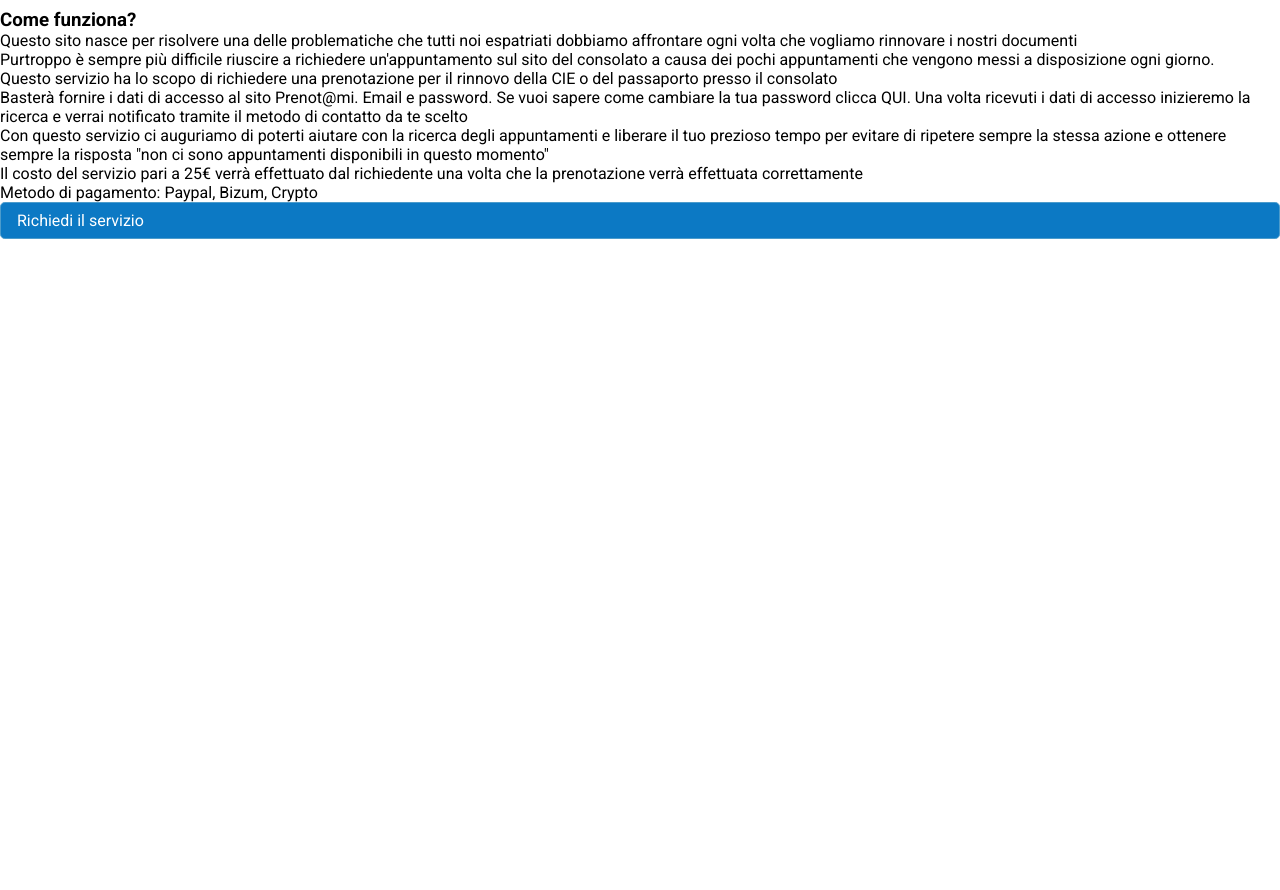
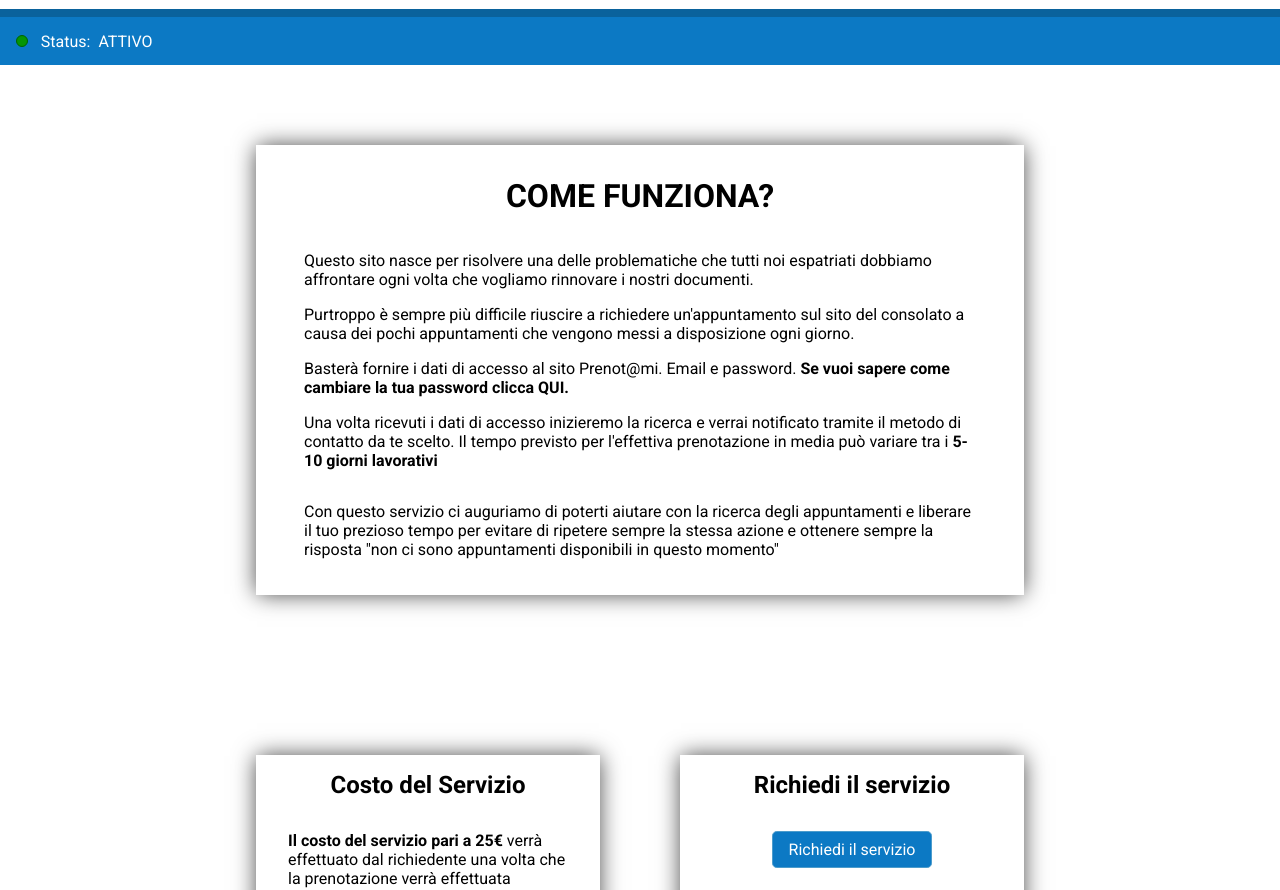
Before and after one commit to Germanilu/Prenotami, a React (Create React App) app: page / in a window 1280 px wide. Shown: the part 480-1370 px from the top of the page. Before the commit the page ends 800 px from the top, so only its background shows below. Built offline with nearby package versions, Linux system fonts and the light colour scheme.

Commit message:
Fix header links

```diff
--- a/src/App.js
+++ b/src/App.js
@@ -4,12 +4,14 @@ import Header from './Components/Header/index.jsx';
 import Home from './Components/Home/Home.jsx';
 import { BrowserRouter, Routes, Route } from 'react-router-dom';
 
+
 function App() {
+
 
   return (
 
   <BrowserRouter>
-    <Header/>
+    <Header />
     <Routes>
       <Route path='/' element={<Home/>}/>
     </Routes>
--- a/src/Components/Header/index.jsx
+++ b/src/Components/Header/index.jsx
@@ -2,18 +2,20 @@
 import './index.scss';
 import logo from '../../media/LOGO.jpg'
 import {useNavigate} from 'react-router-dom';
+
 function Header() {
 
-    const navigate = useNavigate();
+const navigate = useNavigate();
+
 
 return(
     <div className="header-design">
         <div className="header">
             <img src={logo} alt="Logo" className='logo'  onClick={() => navigate('/')}/>
             <p onClick={() => navigate('/')}>Inizio</p>
-            <p>Come funziona</p>
+            <a href='#howWork'>Come funziona</a>
             <p onClick={() => navigate('/reserve')}>Richiedi il servizio</p>
-            <p>Prezzo</p>
+            <a href='#price'>Prezzo</a>
         </div>
     </div>
     )
--- a/src/Components/Header/index.scss
+++ b/src/Components/Header/index.scss
@@ -14,10 +14,11 @@
     justify-content: space-around;
     align-items: center;
 
-    & p{
+    & p, a{
         font-weight: 500;
         color: $black;
         cursor: pointer;
+        text-decoration: none;
         &:hover{
             color: $celestial_blue;
         }
--- a/src/Components/Home/Home.jsx
+++ b/src/Components/Home/Home.jsx
@@ -2,34 +2,59 @@
 import './Home.scss'
 import {useNavigate} from 'react-router-dom';
 
+
+
+
 function Home() {
+
 
   const navigate = useNavigate();
 
+
+
+
   return (
-    <div className='home-design'>
+    <div className='home-design' id='home'>
       <div className='title-box'>
         <h2 className='box-title'>Prenota un'appuntamento </h2>
         <h2 className='box-title-second-row'>Presso il tuo consolato</h2>
         <div className='action-box'>
           <div className='reserve-button'  onClick={() => navigate('/reserve')}>Richiedi il servizio</div>
-          <p className='information-button'>Come funziona</p>
+          <a className='information-button' href='#howork'>Come funziona</a>
+        </div>
+      </div>
+      <div className='service-status'>
+        <div className='led led-animation'></div>
+        <p>Status:</p>
+        <span>ATTIVO</span>
+      </div>
+
+      <div  className='information-box'>
+        <h3 id='howWork' >Come funziona?</h3>
+          <div className='information-box-text'>
+          <p>Questo sito nasce per risolvere una delle problematiche che tutti noi espatriati dobbiamo affrontare ogni volta che vogliamo rinnovare i nostri documenti.</p>
+          <p>Purtroppo è sempre più difficile riuscire a richiedere un'appuntamento sul sito del consolato a causa dei pochi appuntamenti che vengono messi a disposizione ogni giorno.</p>
+          <p>Basterà fornire i dati di accesso al sito Prenot@mi. Email e password. <span>Se vuoi sapere come cambiare la tua password clicca <span>QUI.</span></span> </p>
+          <p>Una volta ricevuti i dati di accesso inizieremo la ricerca e verrai notificato tramite il metodo di contatto da te scelto. Il tempo previsto per l'effettiva prenotazione in media può variare tra i <span> 5-10 giorni lavorativi</span></p>
+          <p></p>
+          <p>Con questo servizio ci auguriamo di poterti aiutare con la ricerca degli appuntamenti e liberare il tuo prezioso tempo per evitare di ripetere sempre la stessa azione e ottenere sempre la risposta "non ci sono appuntamenti disponibili in questo momento"</p>
+          </div>
+      </div>
+
+      <div className='price-request-box'>
+        <div className='price-box' id='price'>
+          <h2>Costo del Servizio</h2>
+        <p><span>Il costo del servizio pari a 25€</span> verrà effettuato dal richiedente una volta che la prenotazione verrà effettuata correttamente</p>
+        <p> <span>Metodo di pagamento:</span>  Paypal, Bizum, Crypto</p>
+        </div>
+
+        <div className='request-box'>
+          <h2>Richiedi il servizio</h2>
+          <div className='reserve-button' onClick={() => navigate('/reserve')}>Richiedi il servizio</div>
+          <p>Ti ricordiamo che il tempo di attesa stimato per l'effettiva prenotazione e pari a 5-10 giorni lavorativi</p>
         </div>
       </div>
 
-      <div>
-        <h3>Come funziona?</h3>
-        <p>Questo sito nasce per risolvere una delle problematiche che tutti noi espatriati dobbiamo affrontare ogni volta che vogliamo rinnovare i nostri documenti</p>
-        <p>Purtroppo è sempre più difficile riuscire a richiedere un'appuntamento sul sito del consolato a causa dei pochi appuntamenti che vengono messi a disposizione ogni giorno.</p>
-        <p>Questo servizio ha lo scopo di richiedere una prenotazione per il rinnovo della CIE o del passaporto presso il consolato</p>
-      </div>
-
-      <p>Basterà fornire i dati di accesso al sito Prenot@mi. Email e password. Se vuoi sapere come cambiare la tua password clicca QUI. Una volta ricevuti i dati di accesso inizieremo la ricerca e verrai notificato tramite il metodo di contatto da te scelto</p>
-      <p>Con questo servizio ci auguriamo di poterti aiutare con la ricerca degli appuntamenti e liberare il tuo prezioso tempo per evitare di ripetere sempre la stessa azione e ottenere sempre la risposta "non ci sono appuntamenti disponibili in questo momento"</p>
-      <p>Il costo del servizio pari a 25€ verrà effettuato dal richiedente una volta che la prenotazione verrà effettuata correttamente</p>
-      <p>Metodo di pagamento: Paypal, Bizum, Crypto</p>
-
-      <div className='reserve-button' onClick={() => navigate('/reserve')}>Richiedi il servizio</div>
     </div>
   );
 }
--- a/src/Components/Home/Home.scss
+++ b/src/Components/Home/Home.scss
@@ -57,3 +57,137 @@
 	font-weight: 500;
 	cursor: pointer;
 }
+
+
+.service-status{
+	width: 100%;
+	height: 3rem;
+	background-color:$french_blue ;
+	border-top: 0.5rem solid $peacock_blue;
+	display: flex;
+	align-items: center;
+	padding-left: 1rem;
+	margin-bottom: 4rem;
+
+	& .led{
+		width: 10px;
+		height: 10px;
+		border: 1.5px solid darkgreen;
+		border-radius: 50%;
+		background-color: green;
+		margin-right: 0.8rem;
+
+	}
+
+	& .led-animation{
+		animation: parpadeo 1.42s infinite;
+		animation-delay: 0.5s;
+	}
+
+	& p{
+		color: white;
+		margin-right: 0.5rem;
+	}
+
+	& span{
+		color: white;
+	}
+}
+
+
+.information-box{
+	width: 60%;
+	height: 450px;
+	box-shadow: 0px 0px 22px -1px rgba(0,0,0,0.75);
+    margin: 5rem auto;
+    display: flex;
+    flex-direction: column;
+    align-items: center;
+
+	& h3{
+		margin-top: 2rem;
+		font-weight: 700;
+		text-transform: uppercase;
+		font-size: 2rem;
+	}
+
+	& .information-box-text{
+		height: 100%;
+		display: flex;
+		flex-direction: column;
+		align-items: center;
+		justify-content: center;
+		gap: 1rem;
+		padding: 0 3rem;
+
+		& p{
+			width: 100%;
+		}
+
+
+		& span{
+			color: rgb(0, 0, 0);
+			font-weight: 700;
+		}
+	}
+}
+
+
+.price-request-box{
+	// border: 1px solid red;
+	width: 60%;
+	margin: 0 auto;
+	margin-top: 10rem;
+	display: flex;
+	align-items: center;
+	justify-content: center;
+	gap: 5rem;
+	margin-bottom: 5rem;
+
+	& .price-box, .request-box{
+		box-shadow: 0px 0px 22px -1px rgba(0,0,0,0.75);
+		width: 40%;
+		height: 200px;
+		display: flex;
+		flex-direction: column;
+		align-items: center;
+		// justify-content: center;
+		gap: 2rem;
+		padding: 0 2rem;
+
+		& h2{
+			margin-top: 1rem;
+		}
+
+		& p {
+			width: 100%;
+		}
+
+		& span{
+			font-weight: 700;
+		}
+	}
+}
+
+
+
+
+
+
+
+
+/* Keyframe Animación Parpadeo Led */
+@keyframes parpadeo{
+    0%{
+        background-color: rgb(15, 185, 15);
+        box-shadow: inset 0px 0px 6px 5px green;
+    }
+    50%{
+        background-color: rgb(15, 185, 15);
+        box-shadow: inset 0px 0px 0px 0px rgb(15, 185, 15);
+    }
+    100%{
+        background-color: green;
+        box-shadow: inset 0px 0px 6px 5px green;
+    }
+}
--- a/src/index.css
+++ b/src/index.css
@@ -4,6 +4,12 @@ body {
   font-family: 'Roboto', sans-serif;
   -webkit-font-smoothing: antialiased;
   -moz-osx-font-smoothing: grayscale;
+
+
+}
+
+html {
+  scroll-behavior: smooth;
 }
 
 code {
```
